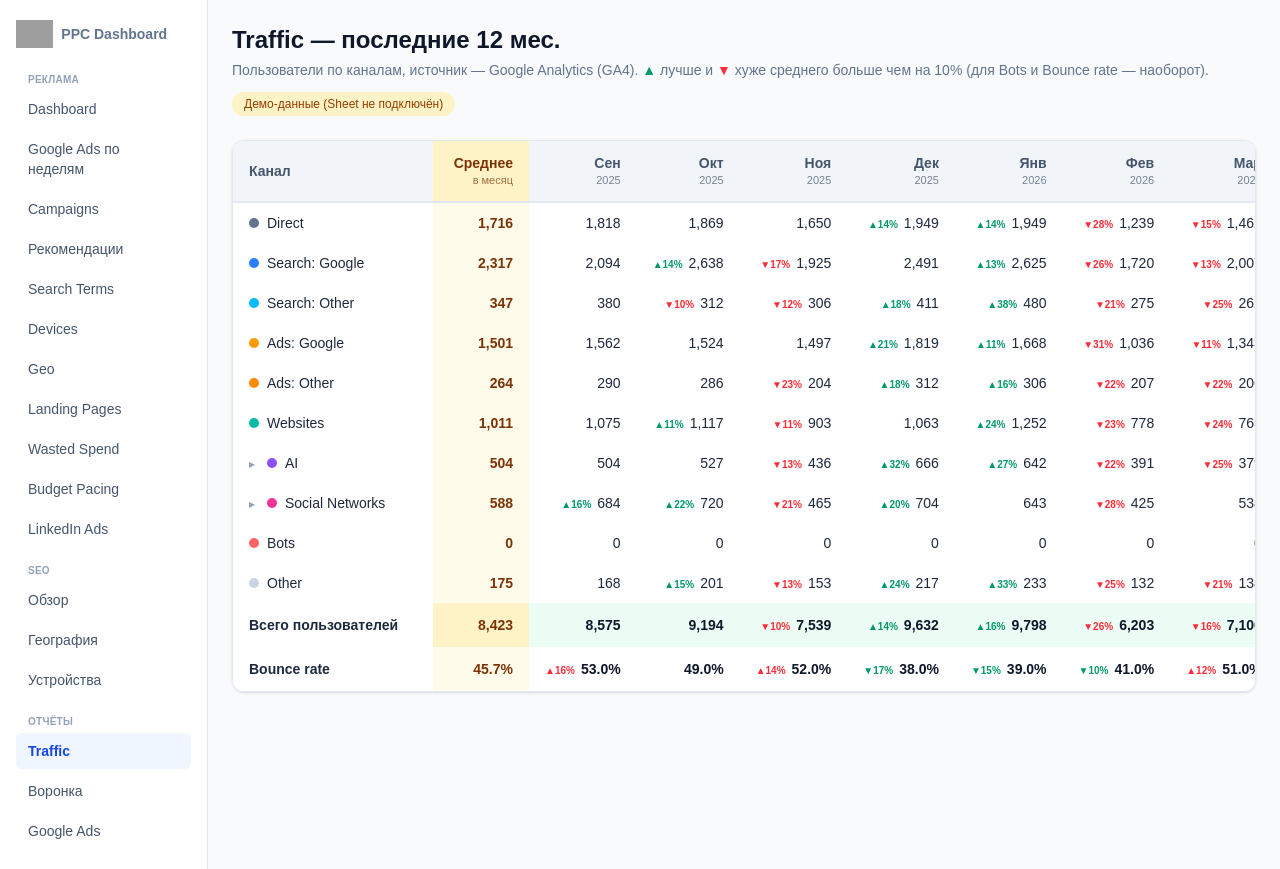
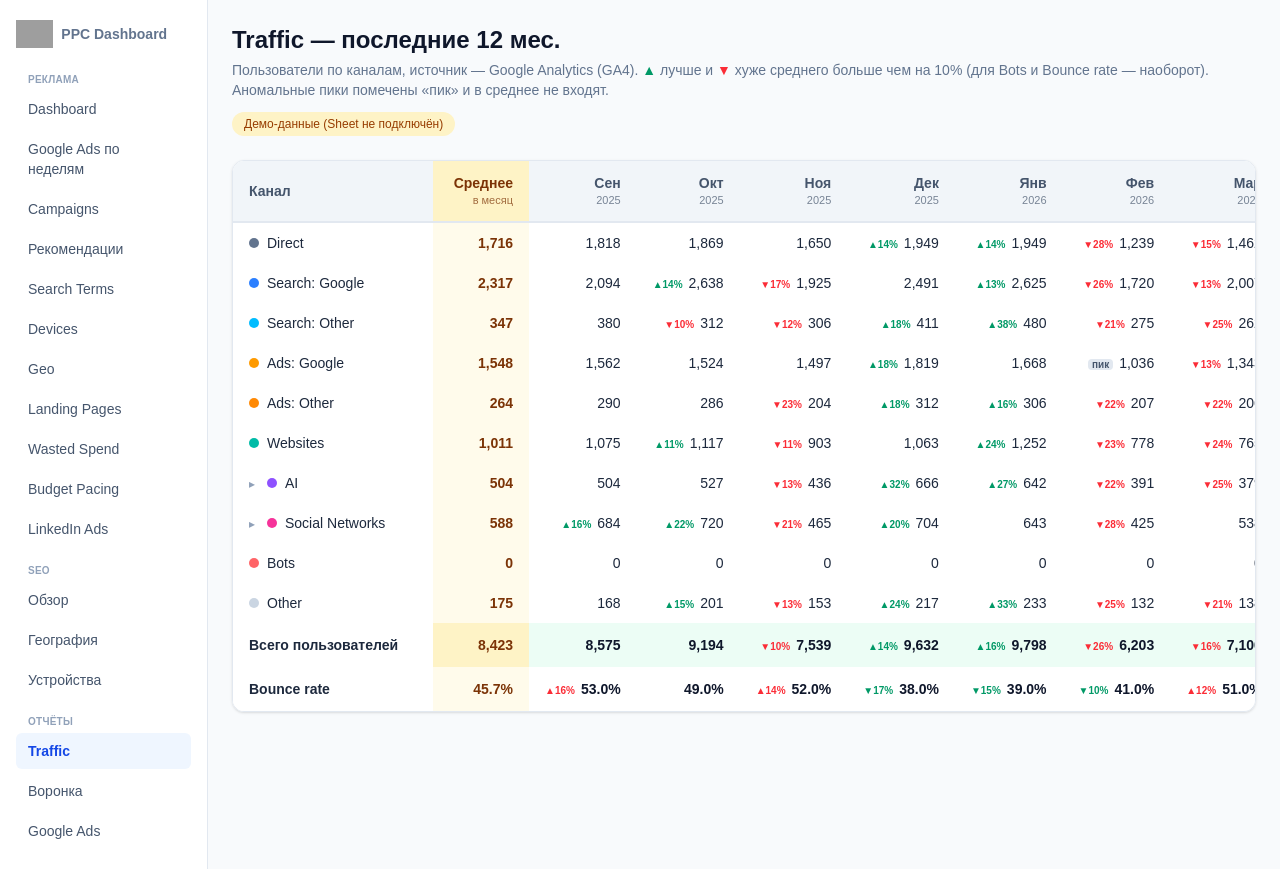
Before and after one commit to ipavlenko-byte/ppc-dashboard, a Next.js app in the folder web/: page /reports/traffic in a window 1280 px wide. Built offline with nearby package versions, Linux system fonts and the light colour scheme; grey boxes are pictures that could not be loaded.

Commit message:
Exclude anomalous peaks from Traffic averages
Co-Authored-By: Claude Sonnet 5.5 <noreply@anthropic.com>

```diff
--- a/web/app/reports/traffic/page.tsx
+++ b/web/app/reports/traffic/page.tsx
@@ -1,5 +1,6 @@
-import { TrafficBucketRows, AvgMarker } from "@/components/TrafficBucketRows";
+import { TrafficBucketRows, AvgMarker, PeakTag } from "@/components/TrafficBucketRows";
 import { getDashboardData } from "@/lib/dataSource";
+import { robustAvg } from "@/lib/robustAvg";
 import { fmtInt, fmtPct } from "@/lib/format";
 
 export const revalidate = 300;
@@ -71,17 +72,13 @@ export default async function TrafficReportPage() {
     </th>
   );
   const summaryByMonth = new Map(ga4TrafficSummary.map((r) => [r.yearMonth, r]));
-  const avgTotal = avgMonths.length
-    ? avgMonths.reduce((a, m) => a + (summaryByMonth.get(m)?.totalUsers ?? 0), 0) / avgMonths.length
-    : 0;
-  const avgBounceUsers = avgMonths.reduce((a, m) => a + (summaryByMonth.get(m)?.totalUsers ?? 0), 0);
-  const avgBounce =
-    avgBounceUsers > 0
-      ? avgMonths.reduce(
-          (a, m) => a + (summaryByMonth.get(m)?.bounceRate ?? 0) * (summaryByMonth.get(m)?.totalUsers ?? 0),
-          0
-        ) / avgBounceUsers
-      : 0;
+  // Среднее без аномальных пиков (см. lib/robustAvg.ts).
+  const totals = avgMonths.map((m) => summaryByMonth.get(m)?.totalUsers ?? 0);
+  const bounces = avgMonths.map((m) => summaryByMonth.get(m)?.bounceRate ?? 0);
+  const totalAvg = robustAvg(totals);
+  const bounceAvg = robustAvg(bounces, totals, 0.05);
+  const avgTotal = totalAvg.avg;
+  const avgBounce = bounceAvg.avg;
 
   return (
     <div className="flex flex-col gap-6">
@@ -89,7 +86,7 @@ export default async function TrafficReportPage() {
         <div>
           <h1 className="text-2xl font-bold text-slate-900">Traffic — последние {months.length || 12} мес.</h1>
           <p className="mt-1 text-sm text-slate-500">
-            Пользователи по каналам, источник — Google Analytics (GA4). <span className="font-semibold text-emerald-600">▲</span> лучше и <span className="font-semibold text-red-500">▼</span> хуже среднего больше чем на 10% (для Bots и Bounce rate — наоборот).
+            Пользователи по каналам, источник — Google Analytics (GA4). <span className="font-semibold text-emerald-600">▲</span> лучше и <span className="font-semibold text-red-500">▼</span> хуже среднего больше чем на 10% (для Bots и Bounce rate — наоборот). Аномальные пики помечены «пик» и в среднее не входят.
           </p>
         </div>
         {source === "mock" && (
@@ -142,9 +139,12 @@ export default async function TrafficReportPage() {
                 <td className="bg-amber-100 px-4 py-3 text-right text-amber-900">{fmtInt(Math.round(avgTotal))}</td>
                 {months.map((m) => (
                   <td key={m} className="px-4 py-3 text-right">
-                    {months.indexOf(m) < avgCount && (
-                      <AvgMarker value={summaryByMonth.get(m)?.totalUsers ?? 0} avg={avgTotal} />
-                    )}
+                    {months.indexOf(m) < avgCount &&
+                      (totalAvg.outliers[months.indexOf(m)] ? (
+                        <PeakTag />
+                      ) : (
+                        <AvgMarker value={summaryByMonth.get(m)?.totalUsers ?? 0} avg={avgTotal} />
+                      ))}
                     {fmtInt(summaryByMonth.get(m)?.totalUsers ?? 0)}
                   </td>
                 ))}
@@ -156,9 +156,13 @@ export default async function TrafficReportPage() {
                   const br = summaryByMonth.get(m)?.bounceRate;
                   return (
                     <td key={m} className="px-4 py-3 text-right">
-                      {br !== undefined && months.indexOf(m) < avgCount && (
-                        <AvgMarker value={br} avg={avgBounce} higherIsBetter={false} />
-                      )}
+                      {br !== undefined &&
+                        months.indexOf(m) < avgCount &&
+                        (bounceAvg.outliers[months.indexOf(m)] ? (
+                          <PeakTag />
+                        ) : (
+                          <AvgMarker value={br} avg={avgBounce} higherIsBetter={false} />
+                        ))}
                       {br !== undefined ? fmtPct(br) : "—"}
                     </td>
                   );
--- a/web/components/TrafficBucketRows.tsx
+++ b/web/components/TrafficBucketRows.tsx
@@ -2,6 +2,7 @@
 
 import { useState } from "react";
 import { fmtInt } from "@/lib/format";
+import { robustAvg } from "@/lib/robustAvg";
 
 const DOT_COLORS: Record<string, string> = {
   Direct: "bg-slate-500",
@@ -49,8 +50,16 @@ export function AvgMarker({
   );
 }
 
-const avgOf = (values: number[], count: number) =>
-  count > 0 ? values.slice(0, count).reduce((a, b) => a + b, 0) / count : 0;
+export function PeakTag() {
+  return (
+    <span
+      title="Аномальный пик — не учитывается в среднем"
+      className="mr-1.5 rounded bg-slate-200 px-1 text-[10px] font-semibold text-slate-600"
+    >
+      пик
+    </span>
+  );
+}
 
 const AVG_CELL = "bg-amber-50 px-4 text-right font-semibold text-amber-900";
 
@@ -68,7 +77,8 @@ export function TrafficBucketRows({
   const [open, setOpen] = useState(false);
   const expandable = sources.length > 0;
   const higherIsBetter = bucket !== "Bots"; // для ботов рост — это плохо
-  const avg = avgOf(values, avgCount);
+  const main = robustAvg(values.slice(0, avgCount));
+  const avg = main.avg;
 
   return (
     <>
@@ -83,27 +93,32 @@ export function TrafficBucketRows({
           <span className={`mr-2 inline-block h-2.5 w-2.5 rounded-full ${DOT_COLORS[bucket] ?? "bg-slate-300"}`} />
           {bucket}
         </td>
-        <td className={`${AVG_CELL} py-2.5`}>{fmtInt(Math.round(avgOf(values, avgCount)))}</td>
+        <td className={`${AVG_CELL} py-2.5`}>{fmtInt(Math.round(avg))}</td>
         {values.map((v, i) => (
           <td key={i} className="px-4 py-2.5 text-right font-medium text-slate-800">
-            {i < avgCount && <AvgMarker value={v} avg={avg} higherIsBetter={higherIsBetter} />}
+            {i < avgCount &&
+              (main.outliers[i] ? <PeakTag /> : <AvgMarker value={v} avg={avg} higherIsBetter={higherIsBetter} />)}
             {fmtInt(v)}
           </td>
         ))}
       </tr>
       {open &&
-        sources.map((s) => (
+        sources.map((s) => {
+          const sr = robustAvg(s.values.slice(0, avgCount));
+          return (
           <tr key={s.source} className="border-b border-slate-50 bg-slate-50/40">
             <td className="sticky left-0 z-10 bg-slate-50 px-4 py-1.5 pl-10 text-slate-500">{s.source}</td>
-            <td className={`${AVG_CELL} py-1.5 font-medium`}>{fmtInt(Math.round(avgOf(s.values, avgCount)))}</td>
+            <td className={`${AVG_CELL} py-1.5 font-medium`}>{fmtInt(Math.round(sr.avg))}</td>
             {s.values.map((v, i) => (
               <td key={i} className="px-4 py-1.5 text-right text-slate-500">
-                {i < avgCount && <AvgMarker value={v} avg={avgOf(s.values, avgCount)} higherIsBetter={higherIsBetter} />}
+                {i < avgCount &&
+                  (sr.outliers[i] ? <PeakTag /> : <AvgMarker value={v} avg={sr.avg} higherIsBetter={higherIsBetter} />)}
                 {fmtInt(v)}
               </td>
             ))}
           </tr>
-        ))}
+          );
+        })}
     </>
   );
 }
--- /dev/null
+++ b/web/lib/robustAvg.ts
@@ -0,0 +1,39 @@
+// Среднее без аномальных пиков: значение считается выбросом, если оно отклоняется от
+// медианы сильнее, чем 2.5 робастных сигмы (MAD) И не меньше чем на 30% медианы
+// (чтобы не помечать пиками мелкие колебания в рядах с почти одинаковыми значениями).
+export interface RobustAvg {
+  avg: number;
+  outliers: boolean[]; // по индексам исходного массива
+}
+
+function median(sorted: number[]): number {
+  const n = sorted.length;
+  if (n === 0) return 0;
+  return n % 2 ? sorted[(n - 1) / 2] : (sorted[n / 2 - 1] + sorted[n / 2]) / 2;
+}
+
+export function robustAvg(values: number[], weights?: number[], minDelta = 5): RobustAvg {
+  const n = values.length;
+  if (n < 4) {
+    // Слишком мало точек, чтобы судить о выбросах.
+    return { avg: weightedMean(values, weights, values.map(() => false)), outliers: values.map(() => false) };
+  }
+  const sorted = [...values].sort((a, b) => a - b);
+  const med = median(sorted);
+  const mad = median(values.map((v) => Math.abs(v - med)).sort((a, b) => a - b));
+  const threshold = Math.max(2.5 * 1.4826 * mad, 0.3 * med, minDelta);
+  const outliers = values.map((v) => Math.abs(v - med) > threshold);
+  return { avg: weightedMean(values, weights, outliers), outliers };
+}
+
+function weightedMean(values: number[], weights: number[] | undefined, outliers: boolean[]): number {
+  let sum = 0;
+  let w = 0;
+  values.forEach((v, i) => {
+    if (outliers[i]) return;
+    const wi = weights ? weights[i] : 1;
+    sum += v * wi;
+    w += wi;
+  });
+  return w > 0 ? sum / w : 0;
+}
```
